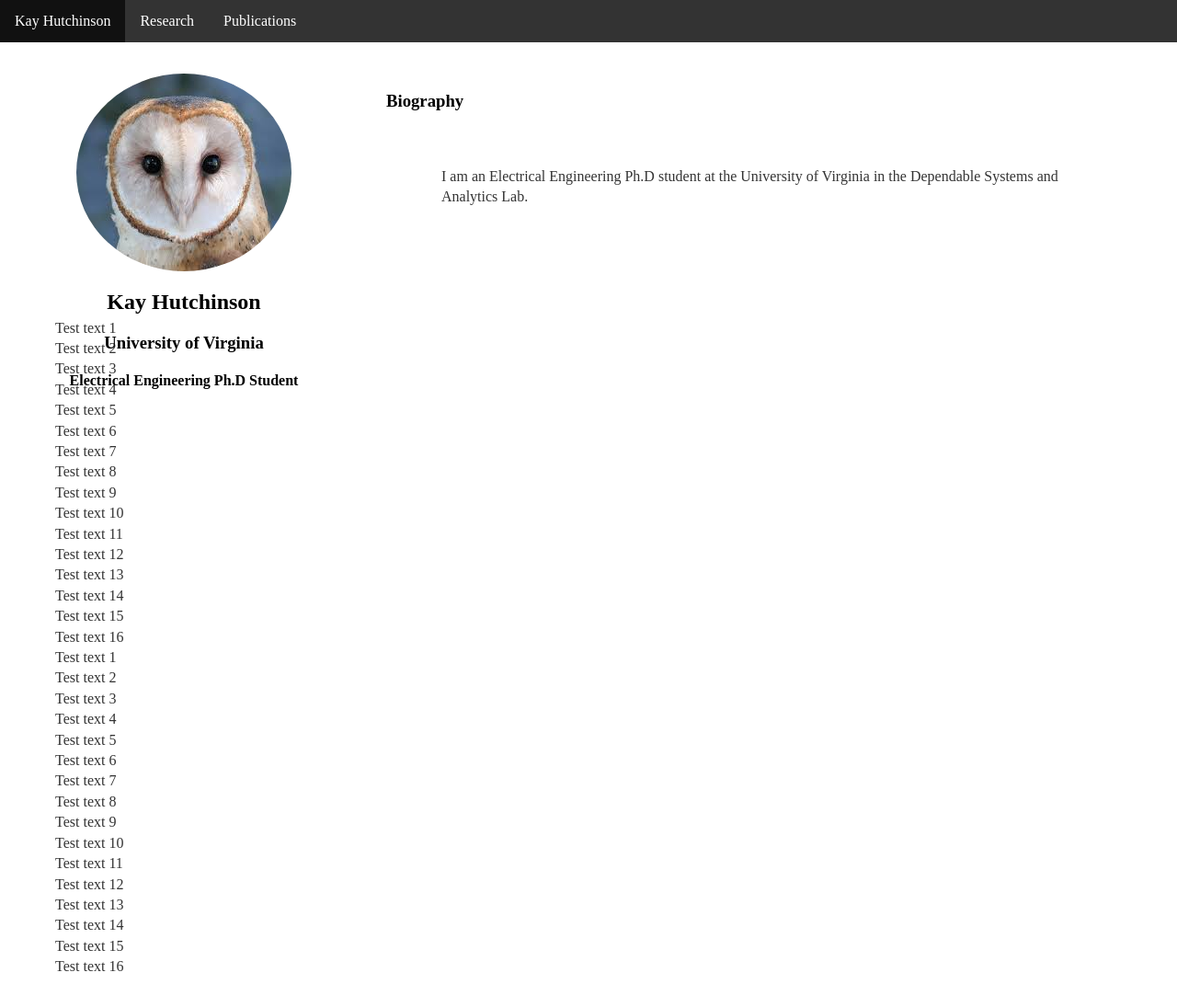
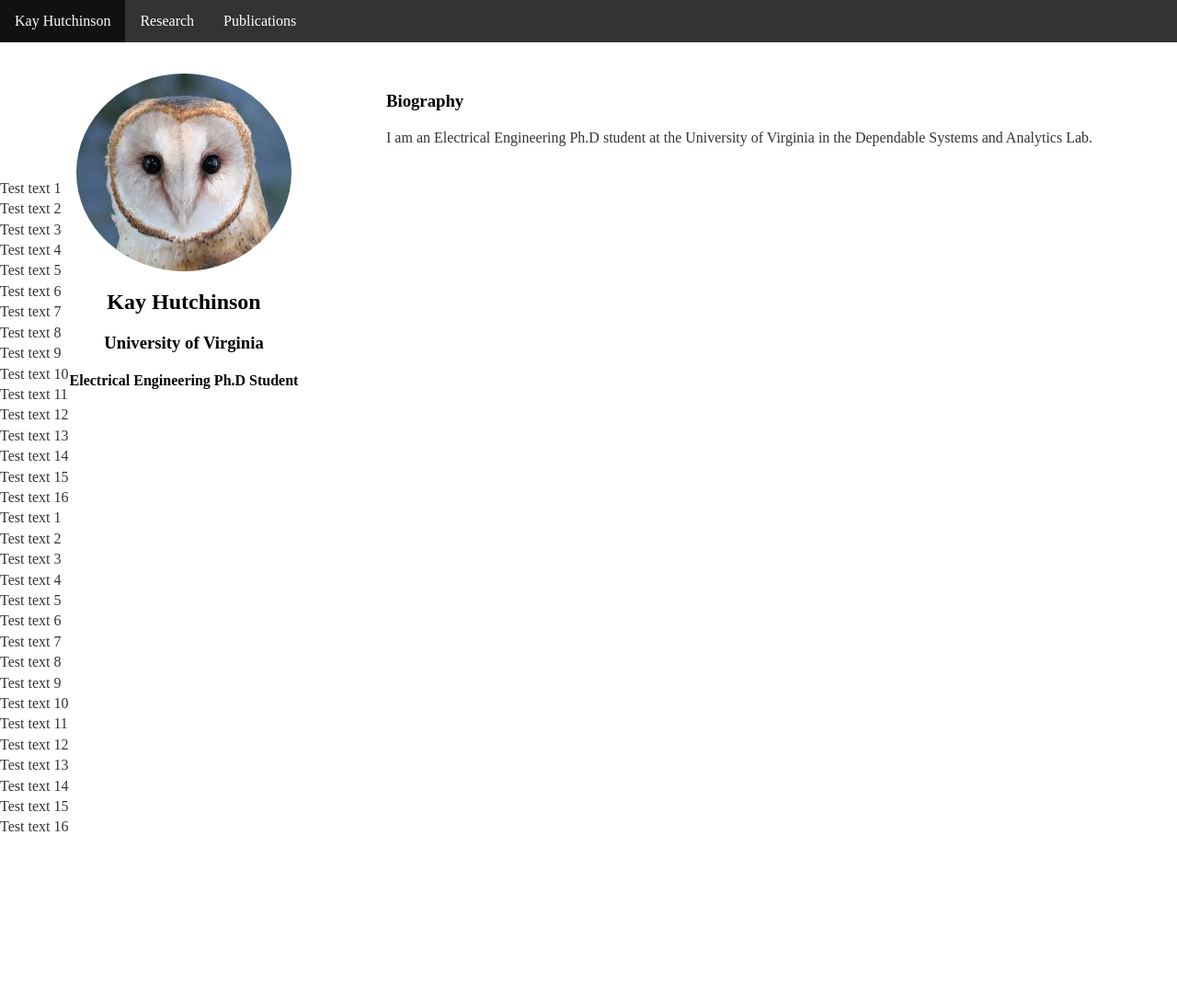
Before and after one commit to kch4fk/kch4fk.github.io, a Jekyll site: the page built from index.html, in a window 1280 px wide and 1123 px high. Shown: the top 1095 px of the window at 92% size. Built offline with Jekyll 4.4.1, drawn with Linux system fonts in a browser that asks for light colours.

Commit message:
Update main.css

```diff
--- a/css/main.css
+++ b/css/main.css
@@ -67,7 +67,7 @@ h1 {
 }
 
 p {
-    margin: 60px;
+    /*margin: 60px;*/
     font-size: 1em;
     line-height: 1.4em;
     color: #333;
```
